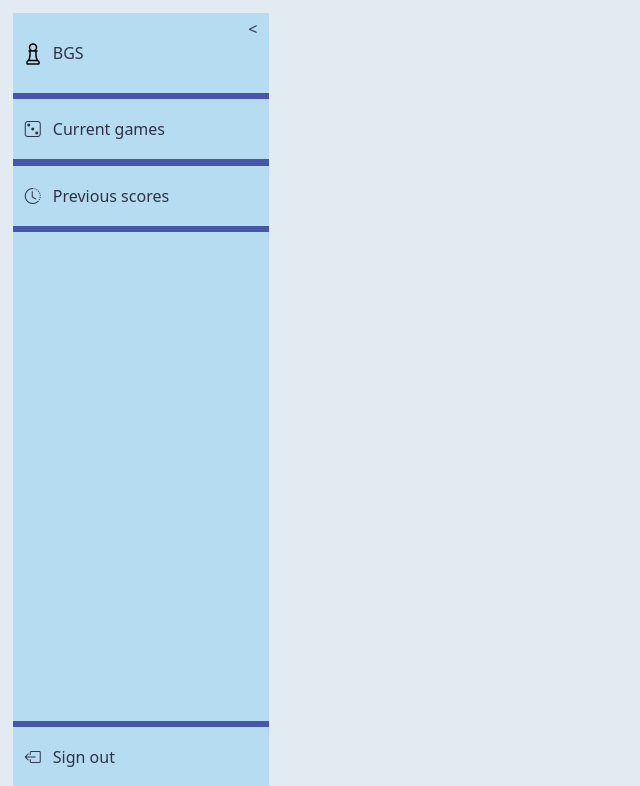
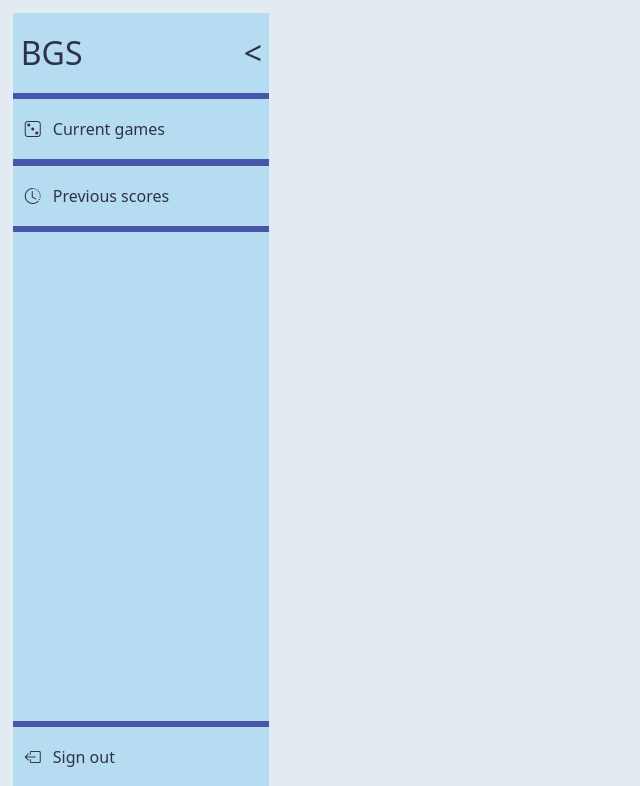
Before and after one commit to danielcaballero88/board-game-scoring, a Django app: page /scoring/ in a window 1280 px wide. Shown: the top 786 px of the page, without its empty margins (0-640 px from the left). Run offline with Django 5.2, Linux system fonts and the light colour scheme; the visitor is signed in with stand-in values (Sample User, id 1); some libraries are stand-ins or nearby versions.

Commit message:
Good first version

```diff
--- a/scoring/templates/scoring/base.html
+++ b/scoring/templates/scoring/base.html
@@ -7,10 +7,7 @@
     <div class="scoring-nav__container">
       <div class="scoring-nav__item header dark">
         <a href="">
-          <div class="scoring-nav__item-icon">
-            <img src="{% static "favicon.png" %}" alt="" />
-          </div>
-          <span>BGS</span></a>
+          <span class="scoring-nav__brand">BGS</span></a>
         <span class="scoring-nav__toggle-btn">&lt;</span>
       </div>
       <div class="scoring-nav__content">
--- a/static/css/global.css
+++ b/static/css/global.css
@@ -101,6 +101,12 @@ body {
 .scoring-nav__item.header {
   height: 80px;
   margin-top: 0;
+  font-weight: 400;
+  font-size: 2rem;
+}
+
+.scoring-nav__brand {
+  padding: 0.5rem;
 }
 
 /* .scoring-nav__item.dark::after {
@@ -140,18 +146,13 @@ body {
   display: none;
 }
 
-.scoring-nav__brand {
-  font-weight: 400;
-  font-size: 2rem;
-}
-
 .scoring-nav__toggle-btn {
   position: absolute;
   right: 0;
   top: 0;
 
   width: 2rem;
-  height: 2rem;
+  height: 100%;
 
   cursor: pointer;
 
```
